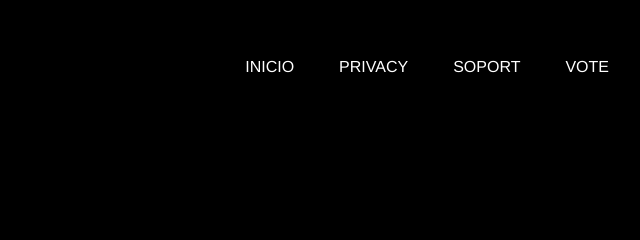
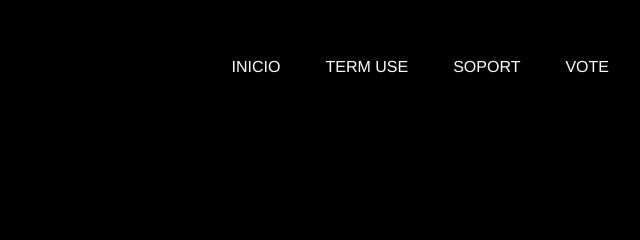
Before and after one commit to SaRaOwO/sara, a plain HTML site: page terms-of-use.html in a window 1280 px wide. Shown: the top 240 px of the page, 607-1247 px from the left. Drawn offline with nearby package versions, Linux system fonts and the light colour scheme.

Commit message:
refactor: actualizar enlaces en privacy-policy.html y terms-of-use.html

```diff
--- a/terms-of-use.html
+++ b/terms-of-use.html
@@ -52,7 +52,7 @@
                 <a class="text-white no-underline text-[16px] tracking-normal ease-opacity-30 hover:opacity-70"
                     href="https://saraowo.github.io">INICIO</a>
                 <a class="text-white no-underline text-[16px] tracking-normal ease-opacity-30 hover:opacity-70"
-                    href="privacy-policy">PRIVACY</a>
+                    href="/privacy-policy.html">TERM USE</a>
                 <a class="text-white no-underline text-[16px] tracking-normal ease-opacity-30 hover:opacity-70"
                     href="https://discord.gg/Yy4CDZYp2t">SOPORT</a>
                 <a class="text-white no-underline text-[16px] tracking-normal ease-opacity-30 hover:opacity-70"
@@ -60,7 +60,6 @@
             </div>
         </nav>
     </header>
-
 
     <section class="flex justify-center items-center text-center min-h-screen flex py-1 px-5">
         <div class="flex justify-center items-center flex-col">
```
Also changed, not shown: privacy-policy.html (+1 -2 lines).
